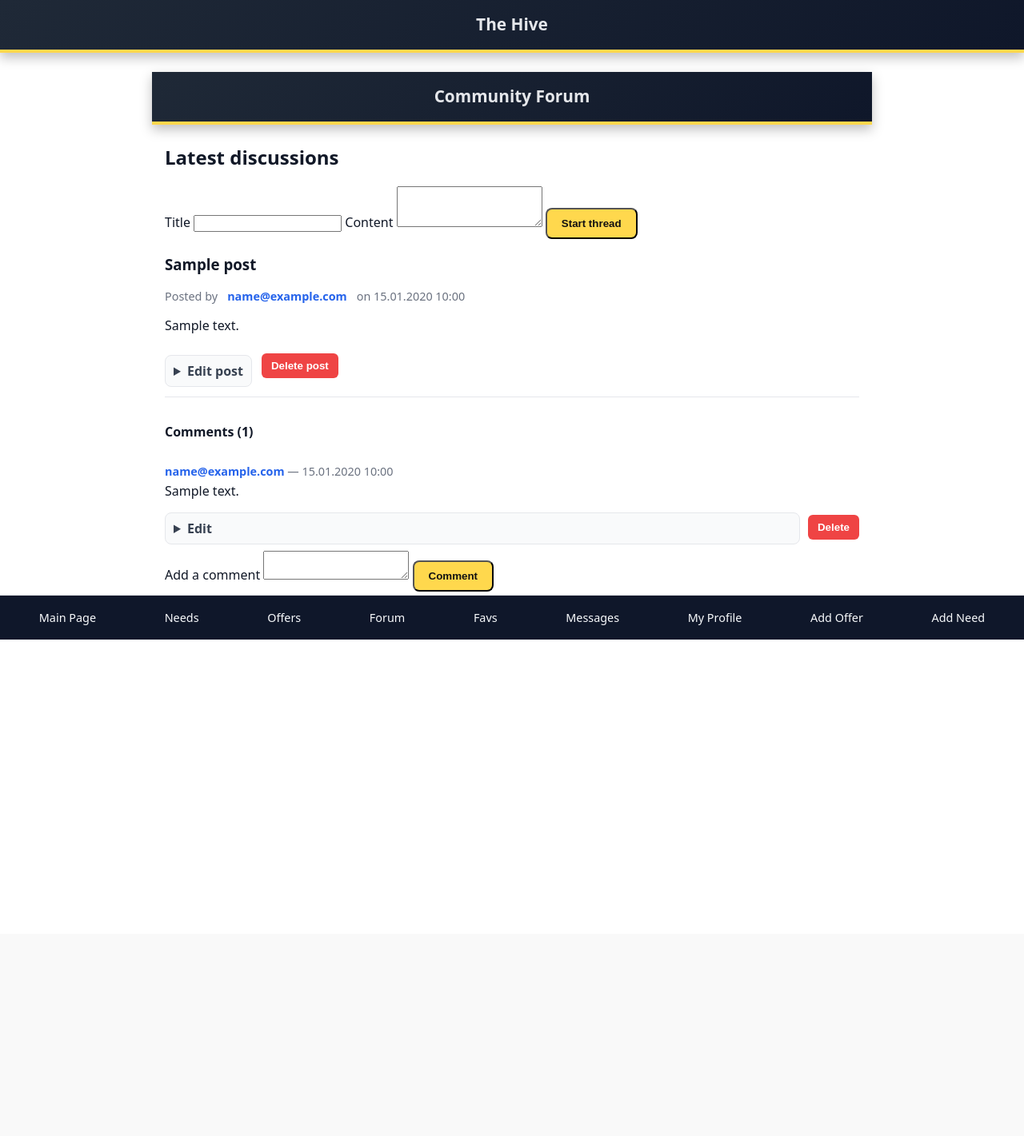
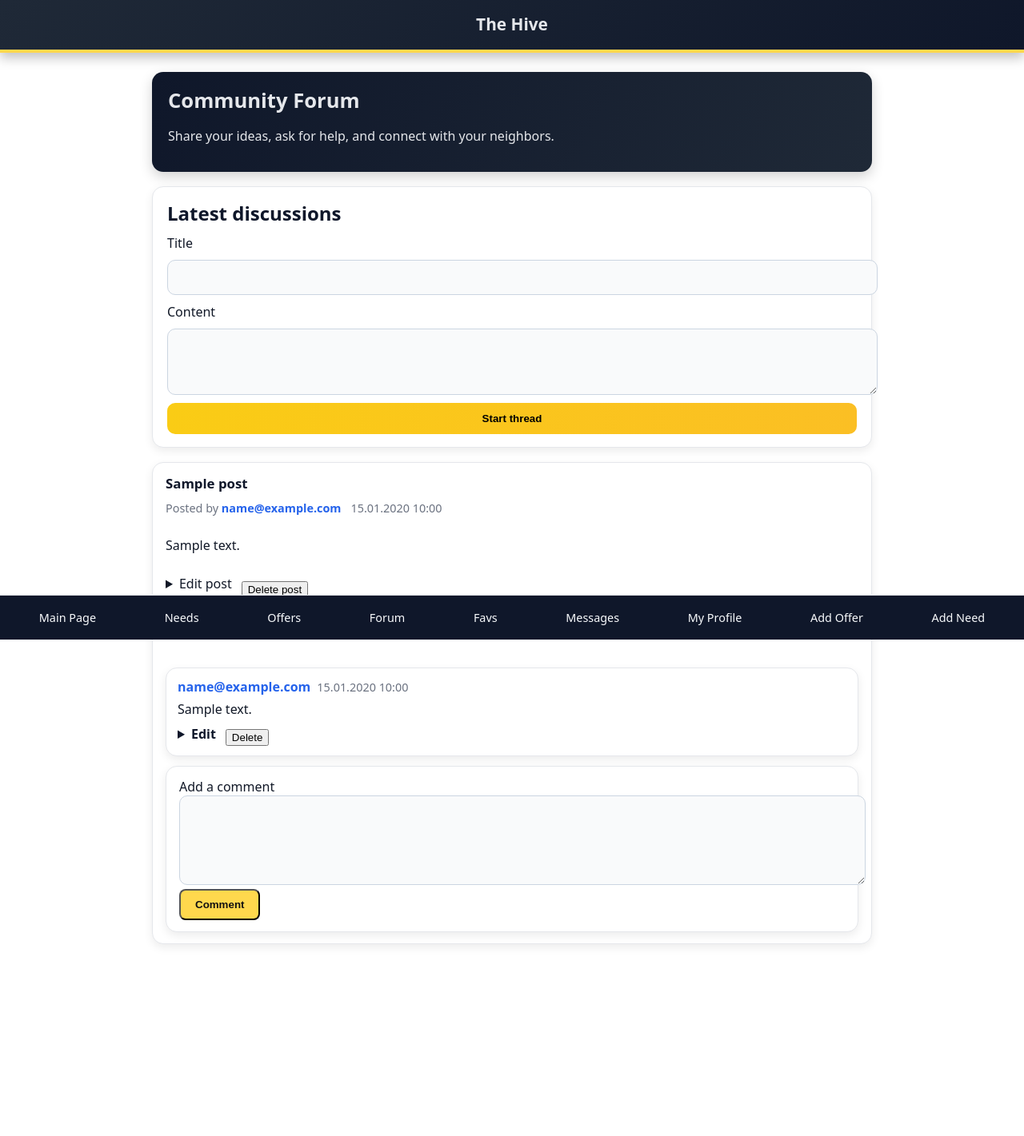
Before and after one commit to aysenurunal/Swe573, a Flask app: page /forum in a window 1280 px wide. Shown: the top 1421 px of the page at 80% size. Before the commit the page ends 800 px from the top, so only its background shows below. Run offline with Flask 3, Linux system fonts and the light colour scheme; the visitor is signed in with stand-in values (Sample User, id 1); tables that the repository leaves empty hold one stand-in row (values such as "Sample post").

Commit message:
final forum enhancement

```diff
--- a/static/style.css
+++ b/static/style.css
@@ -199,6 +199,46 @@
   color: #6b7280;
 }
 
+.post-actions {
+  display: flex;
+  gap: 12px;
+  align-items: flex-start;
+}
+
+.profile-link {
+  color: #2563eb;
+  font-weight: 700;
+  text-decoration: none;
+}
+
+.profile-link:hover {
+  text-decoration: underline;
+}
+
+.inline-details summary {
+  cursor: pointer;
+  font-weight: 700;
+  color: #0f172a;
+}
+
+.visually-hidden {
+  position: absolute;
+  width: 1px;
+  height: 1px;
+  padding: 0;
+  margin: -1px;
+  overflow: hidden;
+  clip: rect(0, 0, 0, 0);
+  white-space: nowrap;
+  border: 0;
+}
+
+.empty-card {
+  text-align: center;
+  padding: 18px;
+}
+
+
 .badge {
   display: inline-block;
   padding: 4px 10px;
--- a/templates/forum.html
+++ b/templates/forum.html
@@ -1,64 +1,88 @@
 {% extends 'base.html' %}
 {% block title %}Community Forum | The Hive{% endblock %}
 {% block content %}
-<header>Community Forum</header>
-<main>
-  <section class="section-card">
+
+<div class="forum-page">
+  <section class="forum-hero">
+    <h1>Community Forum</h1>
+    <p>Share your ideas, ask for help, and connect with your neighbors.</p>
+  </section>
+
+  <section class="new-post-card">
     <h2>Latest discussions</h2>
     {% if session.get('user_id') %}
-      <form action="{{ url_for('create_forum_post') }}" method="post" class="forum-form">
-        <label class="form-label" for="title">Title</label>
+      <form action="{{ url_for('create_forum_post') }}" method="post" class="form-grid">
+        <label for="title">Title</label>
         <input id="title" name="title" type="text" required>
-        <label class="form-label" for="content">Content</label>
+
+        <label for="content">Content</label>
         <textarea id="content" name="content" rows="3" required></textarea>
-        <button type="submit" class="btn-msg">Start thread</button>
+
+        <button type="submit" class="btn-primary">Start thread</button>
       </form>
     {% else %}
-      <p>Please <a href="{{ url_for('login') }}">sign in</a> to start a new discussion.</p>
+      <p class="muted-text">Please <a href="{{ url_for('login') }}">sign in</a> to start a new discussion.</p>
     {% endif %}
   </section>
 
   {% for post in posts %}
-    <article class="section-card">
-      <h3>{{ post.title }}</h3>
-      <p class="post-meta">
+    <article class="post-card">
+      <div class="post-title">
+        <a href="{{ url_for('view_profile', user_id=post.author.user_id) }}">{{ post.title }}</a>
+      </div>
+
+      <div class="post-meta">
+        <span>
           Posted by
-        <a class="profile-link" href="{{ url_for('view_profile', user_id=post.author.user_id) }}">{{ post.author.email }}</a>
-        on {{ post.created_at.strftime('%d.%m.%Y %H:%M') }}
-      </p>
+          <a class="profile-link" href="{{ url_for('view_profile', user_id=post.author.user_id) }}">
+            {{ post.author.email }}
+          </a>
+        </span>
+        <span>{{ post.created_at.strftime('%d.%m.%Y %H:%M') }}</span>
+      </div>
+
       <p>{{ post.content }}</p>
 
       {% if session.get('user_id') == post.author.user_id %}
-        <div class="post-actions">
+        <div class="comment-actions post-actions">
           <details class="edit-card">
             <summary>Edit post</summary>
             <form action="{{ url_for('edit_forum_post', post_id=post.id) }}" method="post" class="inline-form">
-              <label class="form-label" for="title-{{ post.id }}">Title</label>
+              <label for="title-{{ post.id }}">Title</label>
               <input id="title-{{ post.id }}" name="title" type="text" value="{{ post.title }}" required>
-              <label class="form-label" for="content-{{ post.id }}">Content</label>
+
+              <label for="content-{{ post.id }}">Content</label>
               <textarea id="content-{{ post.id }}" name="content" rows="3" required>{{ post.content }}</textarea>
+
               <button type="submit" class="btn-secondary">Save changes</button>
             </form>
           </details>
+
           <form action="{{ url_for('delete_forum_post', post_id=post.id) }}" method="post" class="inline-form">
             <button type="submit" class="btn-danger">Delete post</button>
           </form>
         </div>
       {% endif %}
 
-      <div class="comments">
+      <div class="comment-section">
         <h4>Comments ({{ post.comments|length }})</h4>
+
+        <div class="comment-list">
           {% for comment in post.comments %}
-          <div class="comment">
-            <div class="comment-meta">
-              <a class="profile-link" href="{{ url_for('view_profile', user_id=comment.author.user_id) }}">{{ comment.author.email }}</a>
-              — {{ comment.created_at.strftime('%d.%m.%Y %H:%M') }}
+            <div class="comment-card">
+              <div class="comment-body">
+                <div class="comment-header">
+                  <a class="profile-link" href="{{ url_for('view_profile', user_id=comment.author.user_id) }}">
+                    {{ comment.author.email }}
+                  </a>
+                  <span class="comment-time">{{ comment.created_at.strftime('%d.%m.%Y %H:%M') }}</span>
                 </div>
-            <div class="comment-body">{{ comment.content }}</div>
+
+                <div>{{ comment.content }}</div>
 
                 {% if session.get('user_id') == comment.author.user_id %}
                   <div class="comment-actions">
-                <details class="edit-card inline-details">
+                    <details class="inline-details">
                       <summary>Edit</summary>
                       <form action="{{ url_for('edit_forum_comment', comment_id=comment.id) }}" method="post" class="inline-form">
                         <label class="visually-hidden" for="comment-edit-{{ comment.id }}">Edit comment</label>
@@ -66,11 +90,13 @@
                         <button type="submit" class="btn-secondary">Save</button>
                       </form>
                     </details>
+
                     <form action="{{ url_for('delete_forum_comment', comment_id=comment.id) }}" method="post" class="inline-form">
                       <button type="submit" class="btn-danger" aria-label="Delete comment">Delete</button>
                     </form>
                   </div>
                 {% endif %}
+              </div>
             </div>
           {% else %}
             <p class="muted">No comments yet.</p>
@@ -78,122 +104,21 @@
         </div>
 
         {% if session.get('user_id') %}
-        <form action="{{ url_for('add_forum_comment', post_id=post.id) }}" method="post" class="comment-form">
-          <label class="form-label" for="comment-{{ post.id }}">Add a comment</label>
+          <form action="{{ url_for('add_forum_comment', post_id=post.id) }}" method="post" class="comment-composer">
+            <label for="comment-{{ post.id }}">Add a comment</label>
             <textarea id="comment-{{ post.id }}" name="content" rows="2" required></textarea>
             <button type="submit" class="btn-msg">Comment</button>
           </form>
         {% else %}
-        <p class="muted">Sign in to join the conversation.</p>
+          <p class="muted-text">Sign in to join the conversation.</p>
         {% endif %}
+      </div>
     </article>
   {% else %}
-    <section class="section-card">
-      <p>No posts yet. Be the first to start a discussion!</p>
+    <section class="post-card empty-card">
+      <p class="muted-text">No posts yet. Be the first to start a discussion!</p>
     </section>
   {% endfor %}
-</main>
-<style>
-  .section-card {
-    background: #ffffff;
-@@ -65,27 +106,100 @@
-  .forum-form textarea,
-  .comment-form textarea {
-    width: 100%;
-    margin: 6px 0 12px;
-    padding: 10px;
-    border: 1px solid #d1d5db;
-    border-radius: 8px;
-  }
-  .post-meta,
-  .comment-meta,
-  .muted {
-    color: #6b7280;
-    font-size: 0.9rem;
-  }
-  .comments {
-    margin-top: 12px;
-    padding-top: 10px;
-    border-top: 1px solid #e5e7eb;
-  }
-  .comment {
-    padding: 8px 0;
-  }
-  .comment-body {
-    margin-top: 4px;
-  }
-  .profile-link {
-    color: #2563eb;
-    font-weight: 600;
-    text-decoration: none;
-  }
-  .profile-link:hover {
-    text-decoration: underline;
-  }
-  .edit-card {
-    margin-top: 10px;
-    border: 1px solid #e5e7eb;
-    border-radius: 8px;
-    padding: 8px 10px;
-    background: #f9fafb;
-  }
-  .edit-card summary {
-    cursor: pointer;
-    font-weight: 600;
-    color: #374151;
-  }
-  .inline-form {
-    margin-top: 8px;
-  }
-  .btn-secondary {
-    background: #10b981;
-    color: #fff;
-    border: none;
-    border-radius: 6px;
-    padding: 8px 12px;
-    cursor: pointer;
-    font-weight: 600;
-  }
-  .btn-secondary:hover {
-    background: #059669;
-  }
-  .btn-danger {
-    background: #ef4444;
-    color: #fff;
-    border: none;
-    border-radius: 6px;
-    padding: 8px 12px;
-    cursor: pointer;
-    font-weight: 600;
-  }
-  .btn-danger:hover {
-    background: #dc2626;
-  }
-  .comment-actions {
-    display: flex;
-    gap: 10px;
-    align-items: center;
-    margin-top: 6px;
-  }
-  .post-actions {
-    display: flex;
-    gap: 12px;
-    align-items: flex-start;
-    margin-top: 10px;
-  }
-  .inline-details {
-    flex: 1;
-  }
-  .visually-hidden {
-    position: absolute;
-    width: 1px;
-    height: 1px;
-    padding: 0;
-    margin: -1px;
-    overflow: hidden;
-    clip: rect(0, 0, 0, 0);
-    white-space: nowrap;
-    border: 0;
-  }
-</style>
+</div>
+
 {% endblock %}
```
Lines whose indentation alone changed are shown as unchanged.
